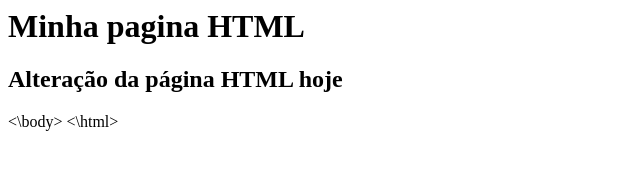
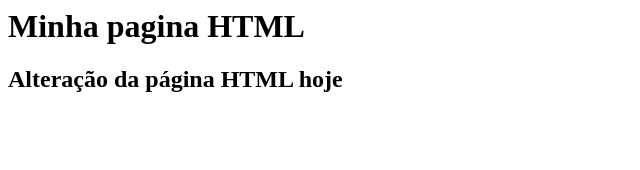
Before and after one commit to MatheusUP/gama-no-github, a plain HTML site: page index.html in a window 1280 px wide. Shown: the whole page, without its empty margins (0-640 px from the left). Drawn offline with Linux system fonts and the light colour scheme.

Commit message:
correçao index

```diff
--- a/index.html
+++ b/index.html
@@ -2,5 +2,5 @@
 	<body>
 		<h1> Minha pagina HTML</h1>
 		<h2> Alteração da página HTML hoje </h2>
-	<\body>
-<\html>
+	</body>
+</html>
```
